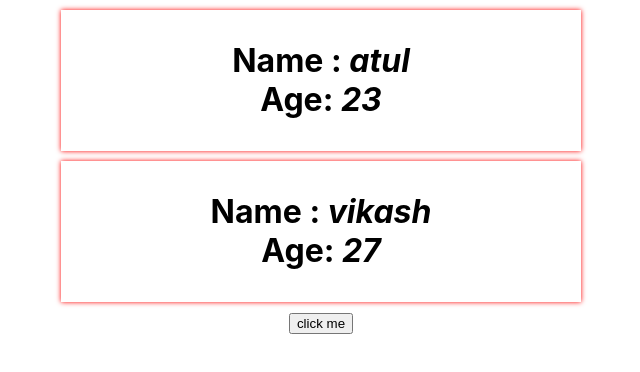
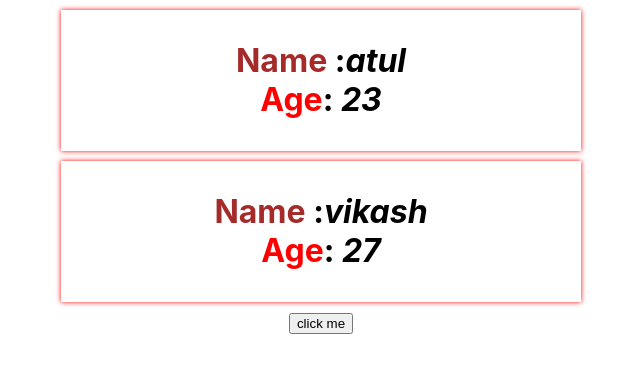
Before and after one commit to atulsingh9507/start-atulreact, a React (Create React App) app: page / in a window 1280 px wide. Shown: the top 372 px of the page, without its empty margins (319-959 px from the left). Built offline with nearby package versions, Linux system fonts and the light colour scheme.

Commit message:
inner css

```diff
--- a/src/component/person/person.css
+++ b/src/component/person/person.css
@@ -4,3 +4,8 @@
     padding: 10px;
     box-shadow: 0px 0px 5px red;
 }
+
+.personlabel {
+    color: brown;
+
+}
--- a/src/component/person/person.js
+++ b/src/component/person/person.js
@@ -9,12 +9,17 @@
 }
 
    render() {
+    const style = {
+        fontsize: "50px ",
+        color: "red"
+    }
     return(
         <div className="personBox">
             <h1>
-               <label>Name</label> : <i>{this.props.name}</i>
+               <label className="personlabel">Name</label> :
+               <i>{this.props.name}</i>
                 <br/>
-                <label>Age</label>: <i>{this.props.age}</i>
+                <label style={style}>Age</label>: <i>{this.props.age}</i>
             </h1>
         </div>
     );
```
